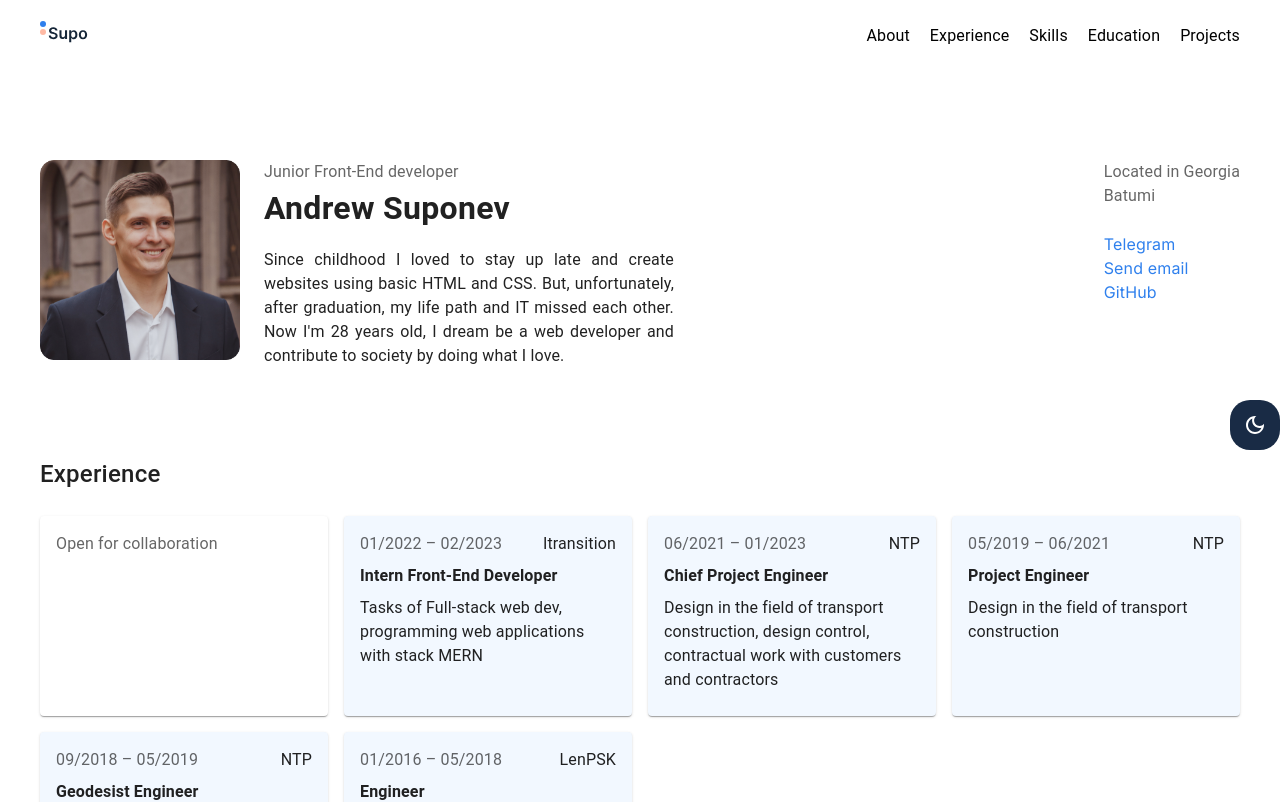
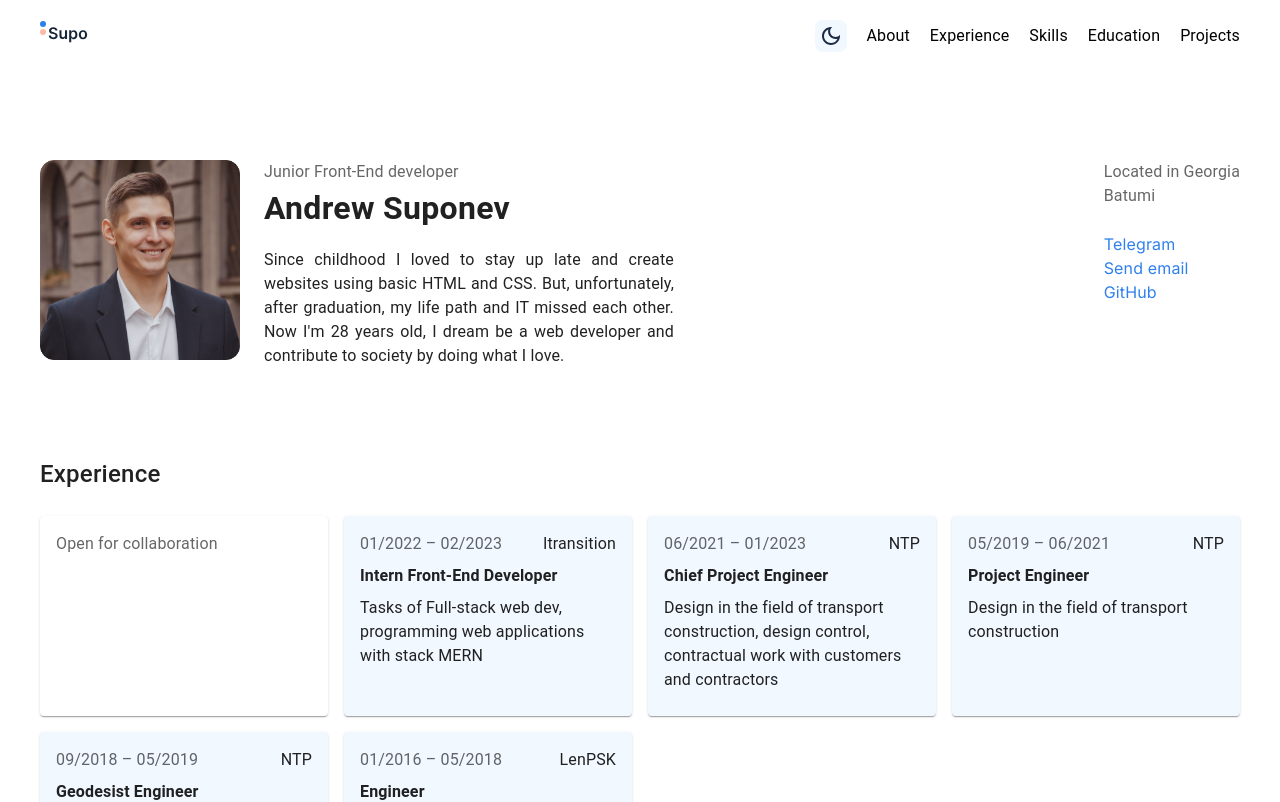
Before and after one commit to asuponev/asuponev.github.io, a React (Create React App) app: page / in a window 1280 px wide. Shown: the top 802 px of the page. Built offline with nearby package versions, Linux system fonts and the light colour scheme.

Commit message:
fix: move theme switcher to header

```diff
--- a/src/App.js
+++ b/src/App.js
@@ -8,7 +8,6 @@ import { themeSettings } from './theme/theme';
 import Header from './components/header/header';
 import Sections from './sections/sections';
 import Footer from './components/footer/footer';
-import ThemeSwitcher from './components/theme-switcher/theme-switcher';
 
 const App = () => {
   const { mode } = useSelector(state => state.options);
@@ -17,7 +16,6 @@ const App = () => {
   return (
     <ThemeProvider theme={theme}>
       <CssBaseline />
-      <ThemeSwitcher />
       <Header />
       <Sections />
       <Footer />
--- a/src/components/header/header-elements/header-elements.js
+++ b/src/components/header/header-elements/header-elements.js
@@ -1,3 +1,4 @@
 export { Nav } from './header-nav';
 export { CustomDrawer as Drawer } from './header-drawer';
 export { Logo } from './header-logo';
+export { ThemeSwitcher } from './theme-switcher';
--- /dev/null
+++ b/src/components/header/header-elements/theme-switcher.js
@@ -0,0 +1,35 @@
+import React from 'react';
+import { useDispatch, useSelector } from 'react-redux';
+import { IconButton, Stack, Tooltip } from '@mui/material';
+import DarkModeOutlinedIcon from '@mui/icons-material/DarkModeOutlined';
+import LightModeOutlinedIcon from '@mui/icons-material/LightModeOutlined';
+
+import { handleChangeMode } from '../../../store/action-creators/options';
+
+export const ThemeSwitcher = () => {
+  const dispatch = useDispatch();
+  const { mode } = useSelector(state => state.options);
+
+  return (
+    <Stack className="header__theme-switcher" sx={{ backgroundColor: "background.card" }}>
+      <Tooltip
+        title={
+          mode === 'dark'
+            ? 'Turn off Dark mode'
+            : 'Turn on Dark mode'
+        }
+      >
+        <IconButton
+          onClick={() => dispatch(handleChangeMode(mode))}
+          sx={{ color: "primary.alt", height: 32 }}
+        >
+          {
+            mode === 'dark'
+              ? <LightModeOutlinedIcon />
+              : <DarkModeOutlinedIcon />
+          }
+        </IconButton>
+      </Tooltip>
+    </Stack >
+  );
+}
--- a/src/components/header/header.js
+++ b/src/components/header/header.js
@@ -14,7 +14,7 @@ const Header = () => {
   };
 
   return (
-    <Box component="header" className="header" sx={{backgroundColor: "background.header"}}>
+    <Box component="header" className="header" sx={{ backgroundColor: "background.header" }}>
       <Box className="container">
         <Box className="header__inner">
           <IconButton
@@ -29,6 +29,7 @@ const Header = () => {
           <Box sx={{ display: { xs: "none", sm: "block" } }}>
             <Elements.Logo />
           </Box>
+          <Elements.ThemeSwitcher />
           <Box
             component="nav"
             className="header__desktop-menu"
--- a/src/components/header/header.scss
+++ b/src/components/header/header.scss
@@ -8,6 +8,10 @@
     display: flex;
     justify-content: space-between;
     align-items: center;
+  }
+
+  &__desktop-menu {
+    margin-left: 20px;
   }
 
   &__desktop-menu ul {
@@ -26,4 +30,11 @@
     gap: 10px;
     padding: 24px;
   }
+
+  &__theme-switcher {
+    border-radius: 8px;
+    width: 32px;
+    height: 32px;
+    margin-left: auto;
+  }
 }
--- a/src/components/theme-switcher/theme-switcher.js
+++ /dev/null
@@ -1,39 +0,0 @@
-import React from 'react';
-import { useDispatch, useSelector } from 'react-redux';
-import { Box, IconButton, Stack, Tooltip } from '@mui/material';
-import DarkModeOutlinedIcon from '@mui/icons-material/DarkModeOutlined';
-import LightModeOutlinedIcon from '@mui/icons-material/LightModeOutlined';
-
-import { handleChangeMode } from '../../store/action-creators/options';
-
-const ThemeSwitcher = () => {
-  const dispatch = useDispatch();
-  const { mode } = useSelector(state => state.options);
-
-  return (
-    <Box className="container" sx={{ position: "sticky", top: "50%" }}>
-      <Stack sx={{ background: "#192B45", borderRadius: 5, width: 50, height: 50, position: "absolute", right: 0 }}>
-        <Tooltip
-          title={
-            mode === 'dark'
-              ? 'Turn off Dark mode'
-              : 'Turn on Dark mode'
-          }
-        >
-          <IconButton
-            onClick={() => dispatch(handleChangeMode(mode))}
-            sx={{ color: "#FFFFFF", height: 50 }}
-          >
-            {
-              mode === 'dark'
-                ? <LightModeOutlinedIcon />
-                : <DarkModeOutlinedIcon />
-            }
-          </IconButton>
-        </Tooltip>
-      </Stack >
-    </Box>
-  );
-}
-
-export default ThemeSwitcher;
--- a/src/theme/theme.js
+++ b/src/theme/theme.js
@@ -5,6 +5,7 @@ export const themeSettings = (mode) => {
       ...(mode === "dark"
         ? {
           primary: {
+            default: "#FFFFFF",
             main: "#FFFFFF",
           },
           background: {
@@ -20,7 +21,9 @@ export const themeSettings = (mode) => {
         }
         : {
           primary: {
+            default: "#000000",
             main: "#000000",
+            alt: "#192B45"
           },
           background: {
             default: "#FFFFFF",
```
